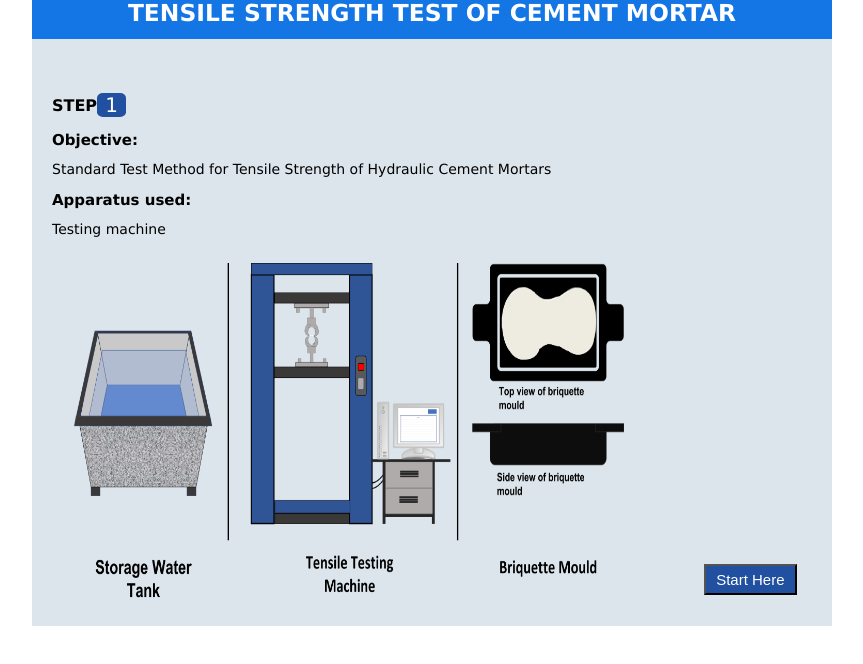
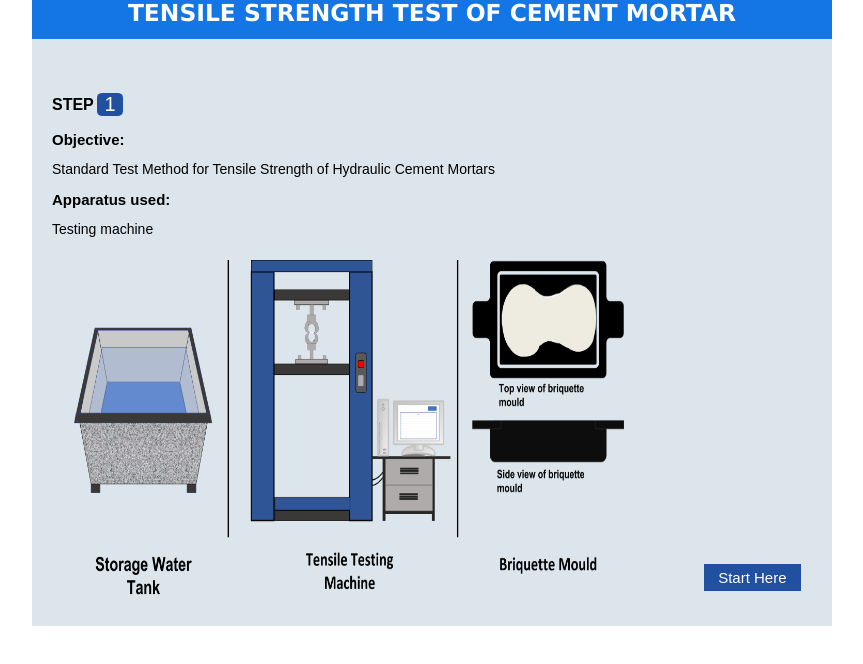
Before and after one commit to virtual-labs/exp-tensile-strength-dei, a plain HTML site: page experiment/simulation/index.html in a window 1280 px wide. Shown: the whole page, without its empty margins (208-1071 px from the left). Drawn offline with Linux system fonts and the light colour scheme.

Commit message:
html change

```diff
--- a/experiment/simulation/index.html
+++ b/experiment/simulation/index.html
@@ -1,61 +1,110 @@
 <!DOCTYPE html>
 <html lang="en" dir="ltr">
+
 <head>
   <meta charset="utf-8">
+
+  <!-- CSS Files -->
   <link rel="stylesheet" href="css/responsive.css">
   <link rel="stylesheet" href="css/style.css">
   <link rel="stylesheet" href="css/Loading.css">
-    <link href="https://fonts.googleapis.com/css2?family=Open+Sans&amp;family=Raleway&amp;display=swap" rel="stylesheet">
+
+  <!-- Google Fonts -->
+  <link href="https://fonts.googleapis.com/css2?family=Open+Sans&family=Raleway&display=swap" rel="stylesheet">
+
+  <!-- Favicon -->
   <link rel="icon" href="favicon.ico">
+
   <title>Virtual Labs</title>
 </head>
-  <body>
 
-  <body style="margin:0; font-family: verdana; color: #000;">
-    <body style="margin: 0; font-family: Arial; color: #000">
+<body style="margin:0; font-family: Arial, Verdana, sans-serif; color:#000;">
+
   <!-- Wrapper for responsiveness -->
   <div class="sim-wrapper">
 
     <table align="center">
       <tr>
         <td>
+
           <div id="simscreen">
-                <div id="title"><h3>Tensile Strength test of Cement Mortar</h3></div>
-                <div class="middle-container" id="canvas1" >
 
-                 <strong class="incanvas" style="position: absolute; top: 20px; left: 0px;">STEP</strong>
+            <div id="title">
+              <h3>Tensile Strength Test of Cement Mortar</h3>
+            </div>
 
-                  <span class="circlebg" style="position: absolute; top: 27px; left: 55px;">&nbsp;1&nbsp;</span></br>
+            <div class="middle-container" id="canvas1">
 
-                  <p class="incanvas" style="position: absolute; top: 55px; left: 0px;font-size:15px;"><strong>Objective:</strong></p>
+              <strong class="incanvas" style="position:absolute; top:20px; left:0px;">
+                STEP
+              </strong>
 
-                  <p class="incanvas" style="position: absolute; top: 85px; left: 0px;font-size:14px;">Standard Test Method for Tensile Strength of Hydraulic
+              <span class="circlebg" style="position:absolute; top:27px; left:55px;">
+                &nbsp;1&nbsp;
+              </span>
+              <br>
 
-                    Cement Mortars</p></br>
+              <p class="incanvas" style="position:absolute; top:55px; left:0px; font-size:15px;">
+                <strong>Objective:</strong>
+              </p>
 
-                  <p class="incanvas" style="position: absolute; top: 115px; left: 0px;font-size:15px;"><strong>Apparatus used:</strong></p>
+              <p class="incanvas" style="position:absolute; top:85px; left:0px; font-size:14px;">
+                Standard Test Method for Tensile Strength of Hydraulic Cement Mortars
+              </p>
+              <br>
 
-                  <p class="incanvas" style="position: absolute; top: 145px; left: 0px;font-size:14px;">Testing machine</p></br>
-                  <img id ="png" class="board" src="images/png.png" alt="picture" width="550" height="350"  style="padding-left: 4% ; margin-top: 140px;"><br>
-                  <input type="button" id="next" style="position:absolute; left:662px; top:498px; cursor:pointer; font-size: 15px; background-color: #2150a0; padding-top: 5px; color: #FFF; padding-bottom: 5px" value="&nbsp;Start Here&nbsp;" onclick="parent.location='Step1.html'"/>
+              <p class="incanvas" style="position:absolute; top:115px; left:0px; font-size:15px;">
+                <strong>Apparatus used:</strong>
+              </p>
 
-              </div>
-      <!----------------------
-                  <img style="position:absolute; left:730px; top:480px; cursor:pointer;" id="nextButton1" onClick="navNext1()" src="Next.png" />
-      ---------------------->
+              <p class="incanvas" style="position:absolute; top:145px; left:0px; font-size:14px;">
+                Testing machine
+              </p>
+              <br>
 
+              <img
+                id="png"
+                class="board"
+                src="images/png.png"
+                alt="Testing Machine"
+                width="550"
+                height="350"
+                style="padding-left:4%; margin-top:140px;"
+              >
+              <br>
 
+              <input
+                type="button"
+                id="next"
+                value=" Start Here "
+                onclick="parent.location='Step1.html'"
+                style="
+                  position:absolute;
+                  left:662px;
+                  top:498px;
+                  cursor:pointer;
+                  font-size:15px;
+                  background-color:#2150a0;
+                  color:#fff;
+                  padding:5px 10px;
+                  border:none;
+                "
+              >
 
             </div>
 
           </div>
-    <br>
-    <br>
-    <br>
-    <br>
 
+        </td>
+      </tr>
+    </table>
+
+  </div>
+
+  <br><br><br><br>
+
+  <!-- JavaScript -->
+  <script src="script.js"></script>
 
 </body>
-
-  <script src="script.js"></script>
 </html>
```
Lines whose indentation alone changed are shown as unchanged.
